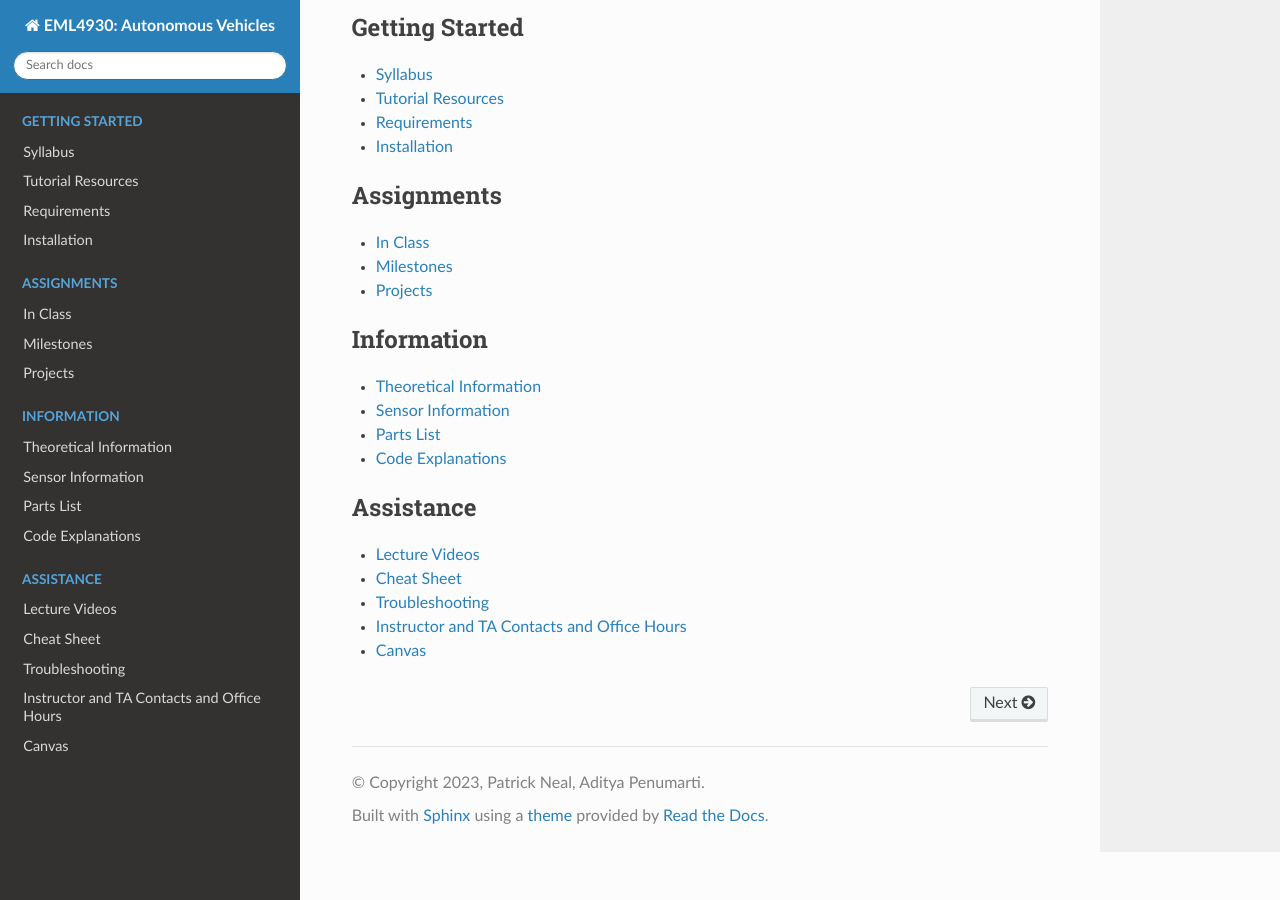
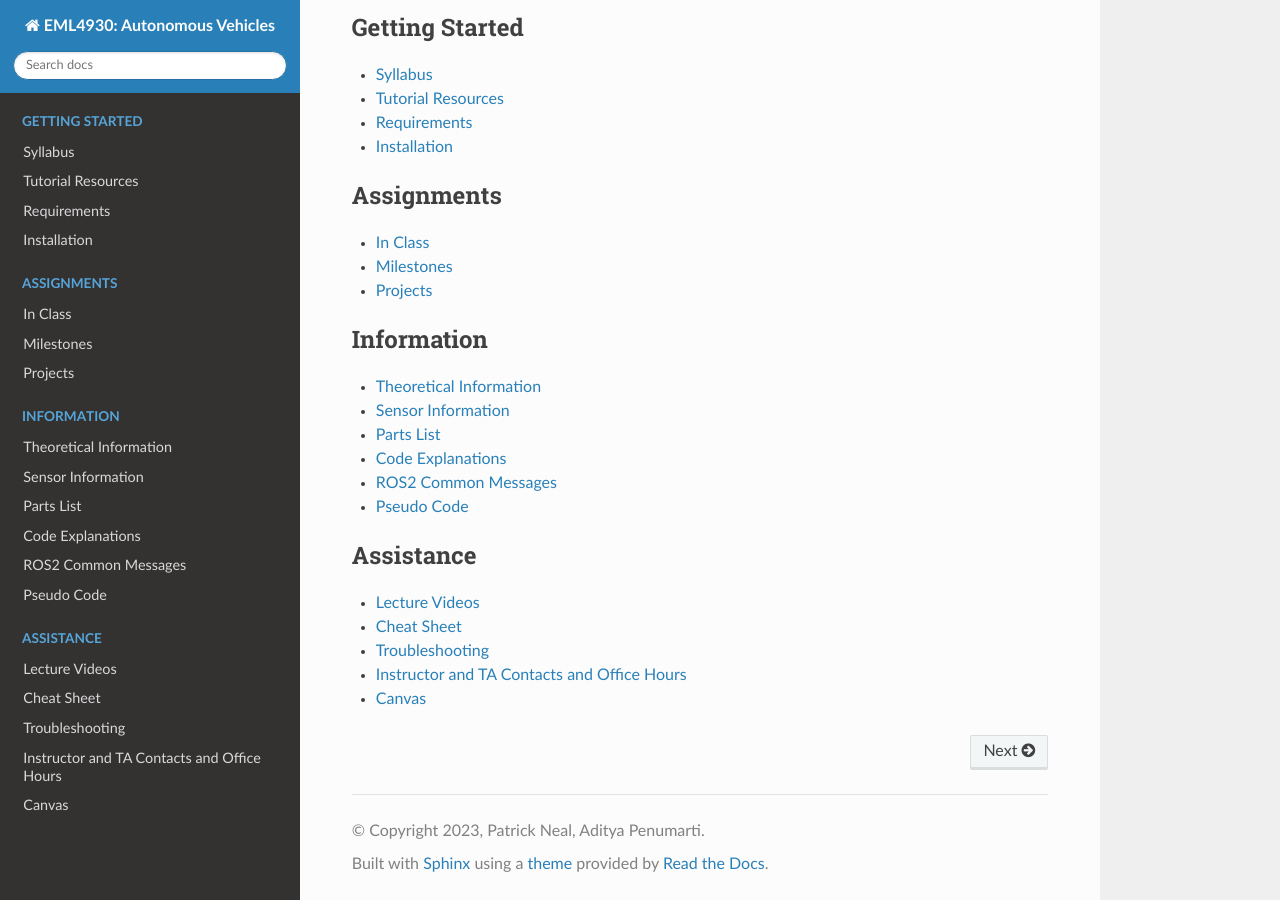
Before and after one commit to av-mae-uf/av1tenth-docs, a Sphinx documentation site: the page built from docs/index.rst, in a window 1280 px wide and 900 px high, scrolled down 969 px. Built offline with Sphinx 7.4.7 and the Read the Docs theme 2.0.0, drawn with Linux system fonts in a browser that asks for light colours.

Commit message:
correcting broken links

```diff
--- a/docs/index.rst
+++ b/docs/index.rst
@@ -18,7 +18,7 @@
 
 To find a listing of all common messages for ROS2 please check `here <information/ros2_common_msgs.html>`_.
 
-For the node template you can download that :download:`here <information/files/node_template.py>`. We also have a :download:`launch file <projects/project_files/example_launch.py>` template with a :download:`setup file for launch <projects/project_files/setup.py>`
+For the node template you can download that :download:`here <information/files/node_template.py>`. We also have a :download:`launch file <assignments/projects/project_files/example_launch.py>` template with a :download:`setup file for launch <assignments/projects/project_files/setup.py>`
 
 
 
@@ -49,6 +49,8 @@
    Sensor Information <information/sensor>
    Parts List <information/parts>
    Code Explanations <information/code/code>
+   ROS2 Common Messages <information/ros2_common_msgs>
+   Pseudo Code <information/code/pseudocode>
 
 .. toctree::
    :caption: Assistance
```
